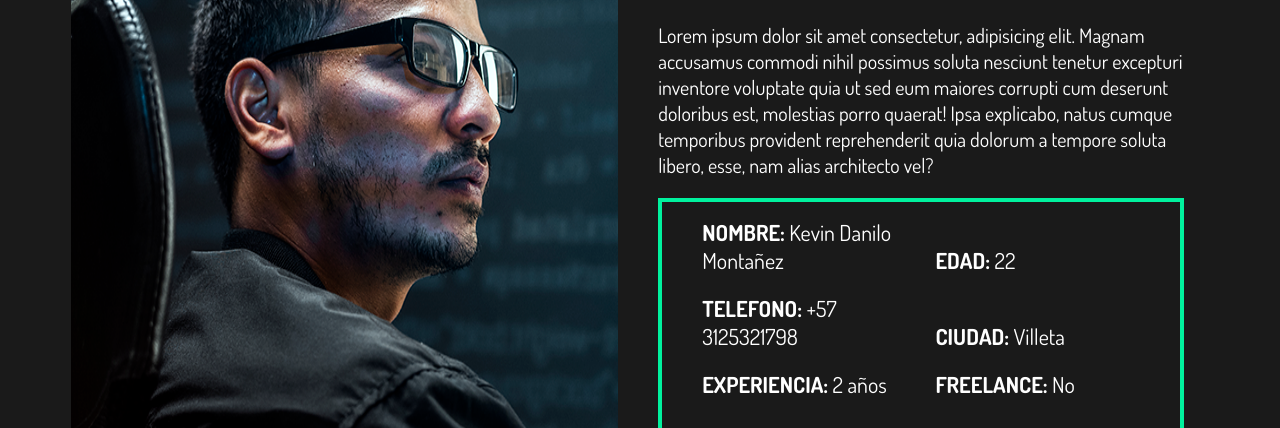
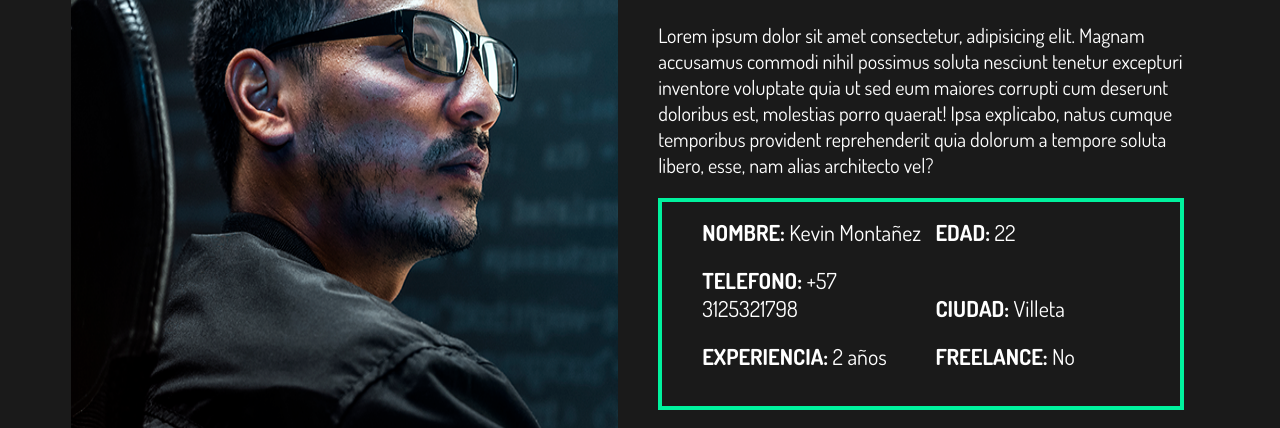
Before and after one commit to Keviiinm/Portafolio-Kevin-Montanez, a plain HTML site: page index.html in a window 1280 px wide. Shown: the part 229-657 px from the top of the page. Drawn offline with Linux system fonts and the light colour scheme.

Commit message:
Update index.html

```diff
--- a/index.html
+++ b/index.html
@@ -19,7 +19,7 @@
                     </p>
                     <article>
                         <ul>
-                            <li><strong>NOMBRE: </strong>Kevin Danilo Montañez</li>
+                            <li><strong>NOMBRE: </strong>Kevin Montañez</li>
                             <li><strong>EDAD: </strong>22</li>
                             <li><strong>TELEFONO: </strong>+57 3125321798</li>
                             <li><strong>CIUDAD: </strong>Villeta</li>
```
